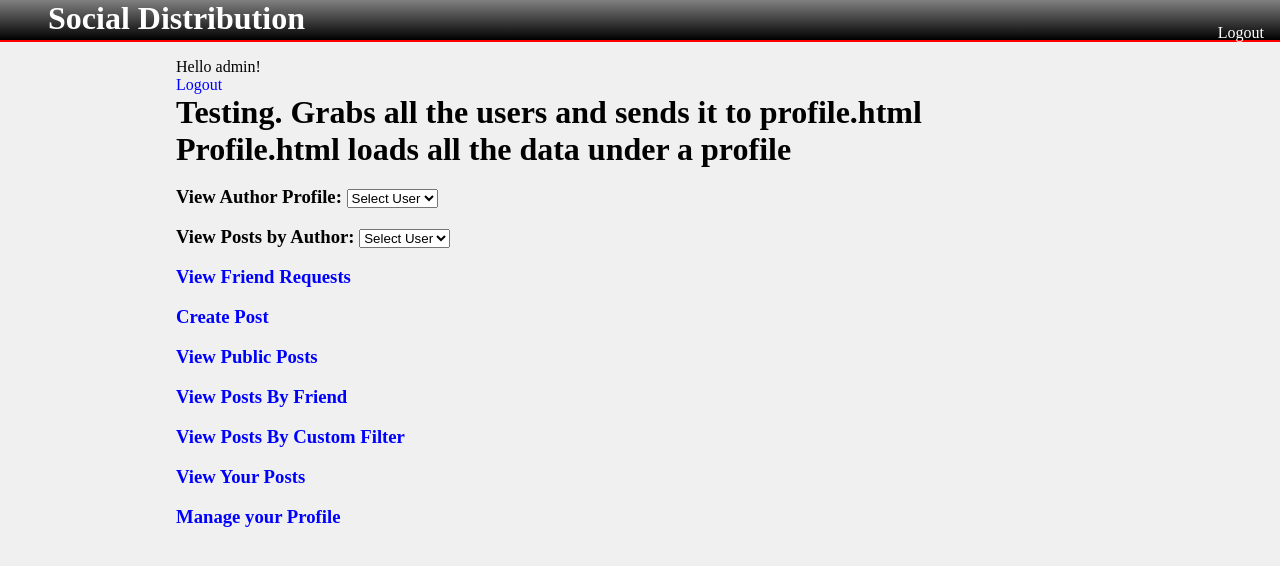
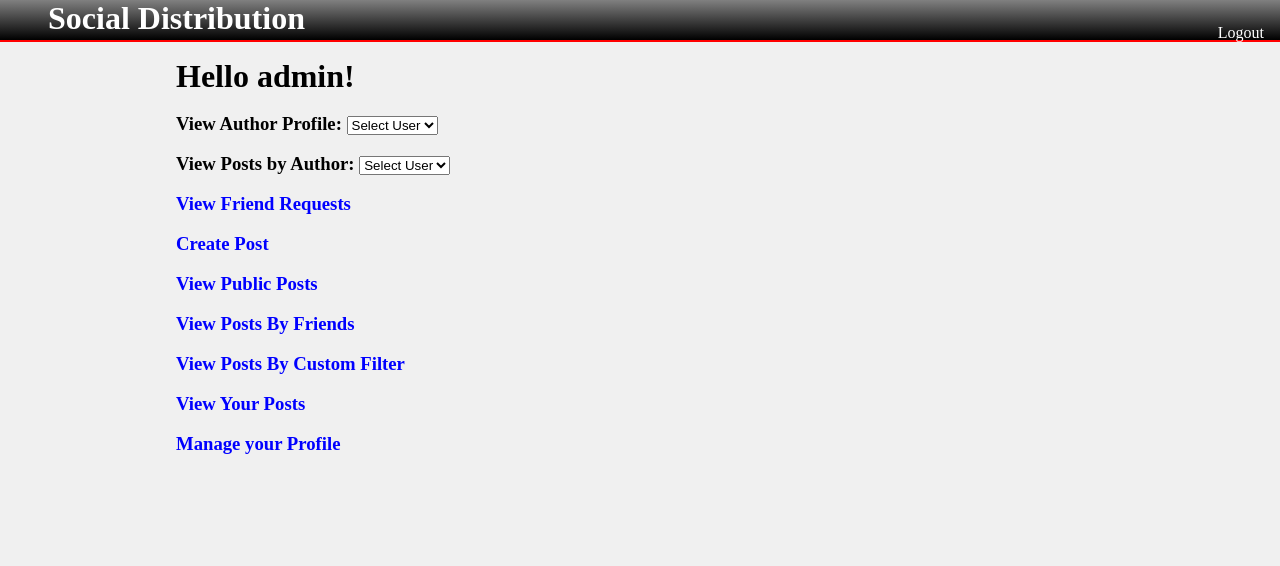
Before and after one commit to CMPUT410W15T02/CMPUT410W15-project, a Django app: page / in a window 1280 px wide; the page is wider, and only the part inside the window is pictured. Shown: the top 566 px of that part. Run offline with Django 3.2, Linux system fonts and the light colour scheme; a user stored in the database is signed in; data comes from the database, SQL or seed files in the repository.

Commit message:
fixed but in view post by author, cleaned some stuff up. this is my last commit for tonight, i swear! :P

```diff
--- a/social_distribution/posts/views.py
+++ b/social_distribution/posts/views.py
@@ -121,7 +121,7 @@ def posts_by_author(request, author_id):
                 elif (post.author == profile):
                     list_of_posts.append(post)
 
-            title = "View Posts by " + str(author_id)
+        title = "View Posts by " + str(author_id)
 
     except:
         title = "There are no posts by " + str(author_id)
@@ -207,7 +207,7 @@ def friends_posts(request):
             if user.id == request.user.id:
                 list_of_posts.append(post)
 
-    return render(request, 'posts/view_posts.html', {'list_of_posts':list_of_posts})
+    return render(request, 'posts/view_posts.html', {'list_of_posts':list_of_posts, 'title':"Friend's Posts"})
 
 #view posts from custom privacy
 def custom_posts(request):
--- a/social_distribution/templates/authors/index.html
+++ b/social_distribution/templates/authors/index.html
@@ -11,15 +11,13 @@
 	<a class="logout" href="/logout"><p class="white inline">Logout</p></a>
     </div>
     <div class="margins center">
-    {% if user.is_authenticated %}
-    <p>Hello {{ user.username }}!</p>
-    <a href='/logout/'>Logout</a>
-    {% else %}
-    <p>Hello World! Click <a href="/login/">here</a> to login</p>
-    {% endif %}
 
         	<!-- Testing -->
-    <h1>Testing. Grabs all the users and sends it to profile.html </br> Profile.html loads all the data under a profile </h1>
+    {% if user.is_authenticated %}
+        <h1>Hello {{ user.username }}!</h1>
+    {% else %}
+        <p>Hello World! Click <a href="/login/">here</a> to login</p>
+    {% endif %}
 
     <br/>
     <h3>View Author Profile:
@@ -46,7 +44,7 @@
     </h3>
 
     <br/>
-    <h3><a href="/add_friend/"> View Friend Requests</a></h3>
+    <h3><a href="/add_friend/">View Friend Requests</a></h3>
 
 	<br/>
 	<h3><a href="/posts/">Create Post</a></h3>
@@ -55,7 +53,7 @@
     <h3><a href="/posts/all/">View Public Posts</a></h3>
 
     <br/>
-    <h3><a href="/posts/friends/">View Posts By Friend</a></h3>
+    <h3><a href="/posts/friends/">View Posts By Friends</a></h3>
 
     <br/>
     <h3><a href="/posts/custom/">View Posts By Custom Filter</a></h3>
--- a/social_distribution/templates/posts/view_posts.html
+++ b/social_distribution/templates/posts/view_posts.html
@@ -22,8 +22,10 @@
     			<a href="/login/">Login</a>
     		{% endif %}
 
+            <br/><br/>
             <h2>{{ title }}</h2>
 
+            <br/>
             {% for post in list_of_posts %}
         		<div>
     		        Title: {{post.title}}
```
Lines whose indentation alone changed are shown as unchanged.
